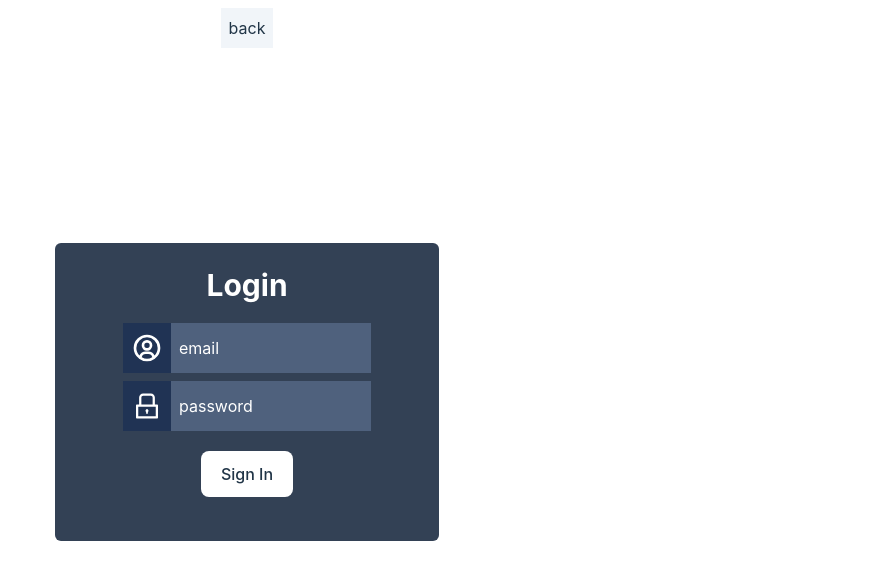
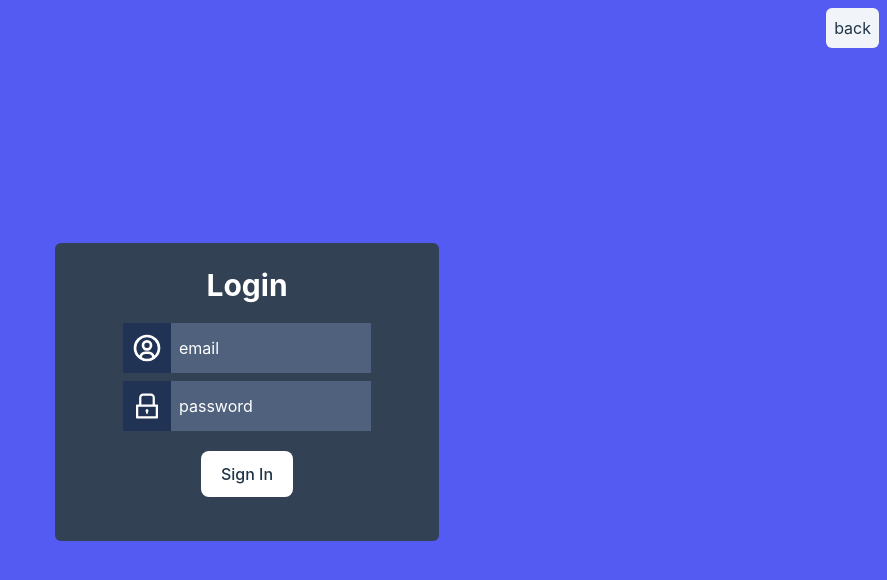
Before and after one commit to HimitsuTH/Project_React_typescript, a React (Vite) app: page /user/login in a window 1280 px wide. Shown: the top 580 px of the page, without its empty margins (393-1280 px from the left). Built offline with nearby package versions, Linux system fonts and the light colour scheme.

Commit message:
update `css`

```diff
--- a/src/components/header/Navbar.tsx
+++ b/src/components/header/Navbar.tsx
@@ -10,11 +10,11 @@ function navbar({ path }: Props) {
   return (
     <div className="navbar p-2">
       {path ? (
-        <Link to={"/"} className="bg-slate-100 p-2">
+        <Link to={"/"} className="bg-slate-100 p-2 rounded-md">
           back
         </Link>
       ) : (
-        <Link to={"/user/login"} className="bg-slate-100 p-2">
+        <Link to={"/user/login"} className="bg-slate-100 p-2 rounded-md">
           sign in
         </Link>
       )}
--- a/src/components/pages/Login.tsx
+++ b/src/components/pages/Login.tsx
@@ -29,7 +29,10 @@ export default function Login() {
       );
       setErrorPassword("");
       setErrorEmail("");
-      console.log(response.data.access_token);
+      setEmail("");
+      setPassword("");
+
+      // console.log(response.data.access_token);
       navigate("/");
     } catch (err: any) {
       const msg = err?.response.data;
--- a/src/components/styles/login.css
+++ b/src/components/styles/login.css
@@ -7,7 +7,7 @@
     --w-text: #fff;
 }
 
-.input_container {
+/* .input_container {
   display: flex;
   flex-direction: column;
   align-items: center;
@@ -16,7 +16,7 @@
   border-radius: 2rem;
   padding: 1rem;
   background-color: rgba(37, 7, 7, 0.1);
-}
+} */
 
 .input_card {
   display: flex;
--- a/src/index.css
+++ b/src/index.css
@@ -28,7 +28,7 @@
 .navbar {
   position: absolute;
   display: flex;
-  justify-content: center;
+  justify-content: flex-end;
   top:0;
   right: 0;
   width: 100%;
@@ -45,6 +45,7 @@ body {
   place-items: center;
   min-width: 320px;
   min-height: 100vh;
+  background-color: #535bf2;
 }
 
 
```
